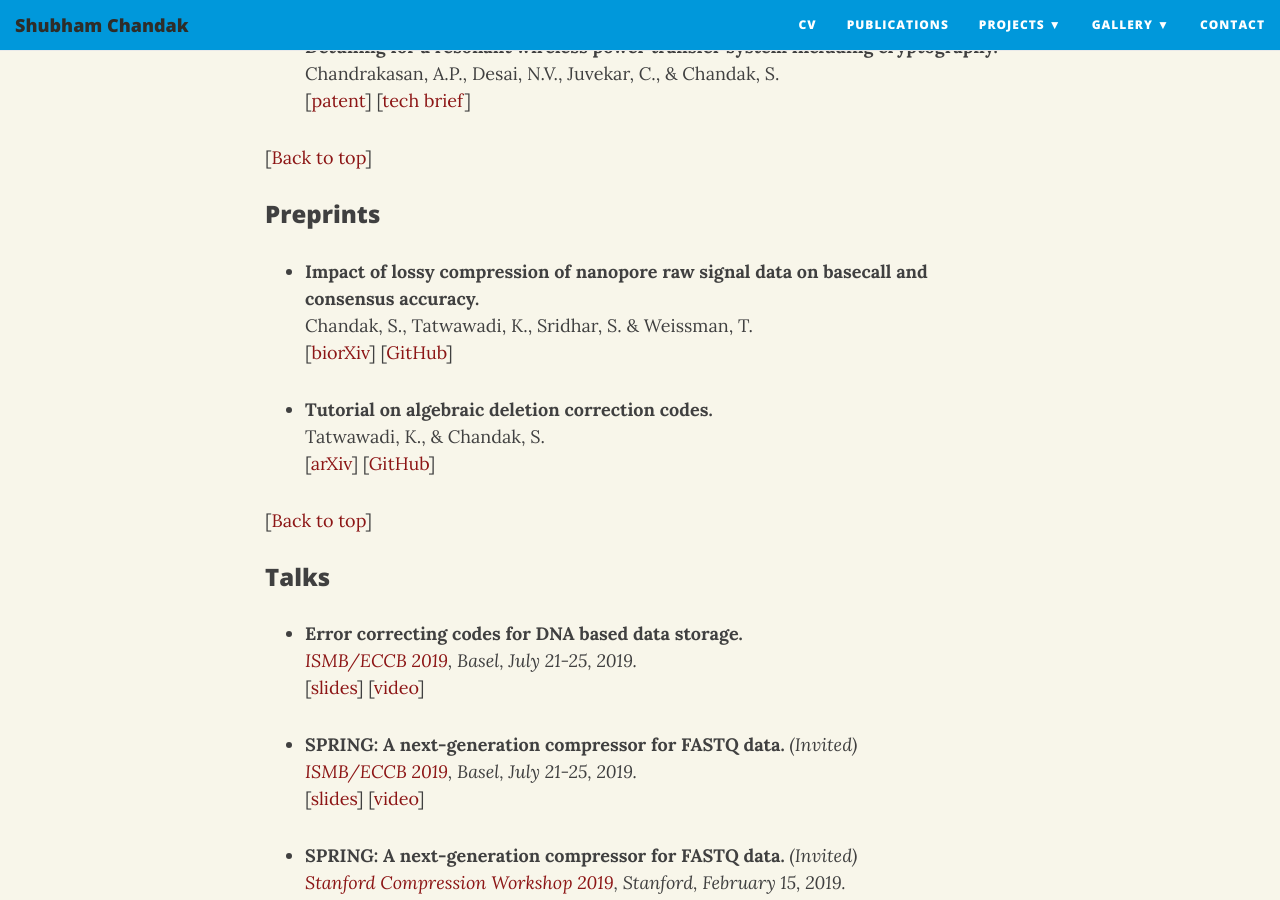
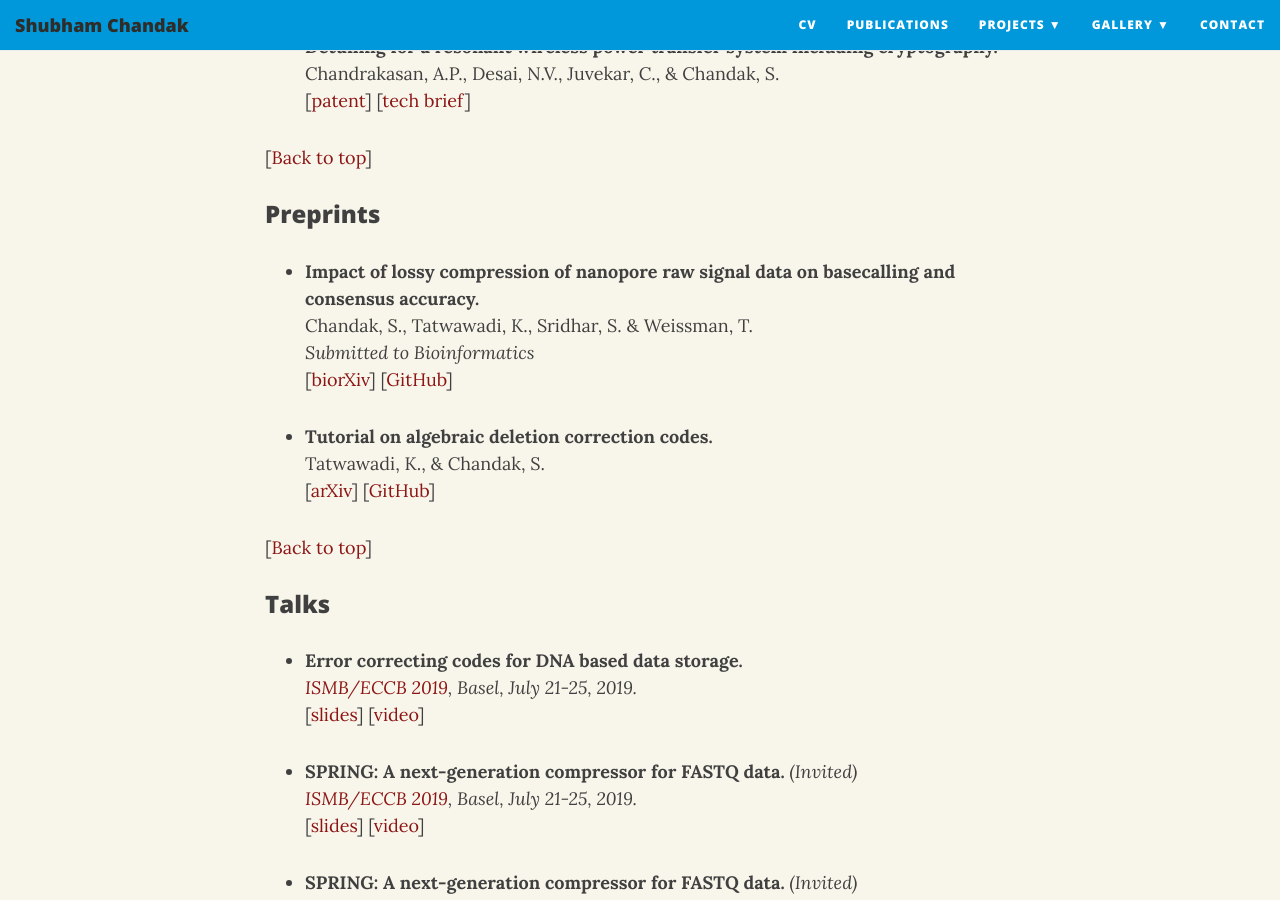
Before and after one commit to shubhamchandak94/shubhamchandak94.github.io, a Jekyll site: the page built from publications.md, in a window 1280 px wide and 900 px high, scrolled down 2704 px. Built offline with Jekyll 4.4.1, drawn with Linux system fonts in a browser that asks for light colours; nearby versions of some CDN libraries.

Commit message:
Update publications.md

```diff
--- a/publications.md
+++ b/publications.md
@@ -80,9 +80,10 @@ Thereof.**
 
 <a id="preprints"></a>[[Back to top](#top_anchor_)]
 ### Preprints
-- **Impact of lossy compression of nanopore raw signal data on basecall and consensus accuracy.**
+- **Impact of lossy compression of nanopore raw signal data on basecalling and consensus accuracy.**
   Chandak, S., Tatwawadi, K., Sridhar, S. & Weissman, T.
-  [[biorXiv](https://www.biorxiv.org/content/10.1101/2020.04.19.049262v1)] [[GitHub](https://github.com/shubhamchandak94/lossy_compression_evaluation)]
+  _Submitted to Bioinformatics_
+  [[biorXiv](https://www.biorxiv.org/content/10.1101/2020.04.19.049262v2)] [[GitHub](https://github.com/shubhamchandak94/lossy_compression_evaluation)]
 
 - **Tutorial on algebraic deletion correction codes.**
   Tatwawadi, K., & Chandak, S.
```
